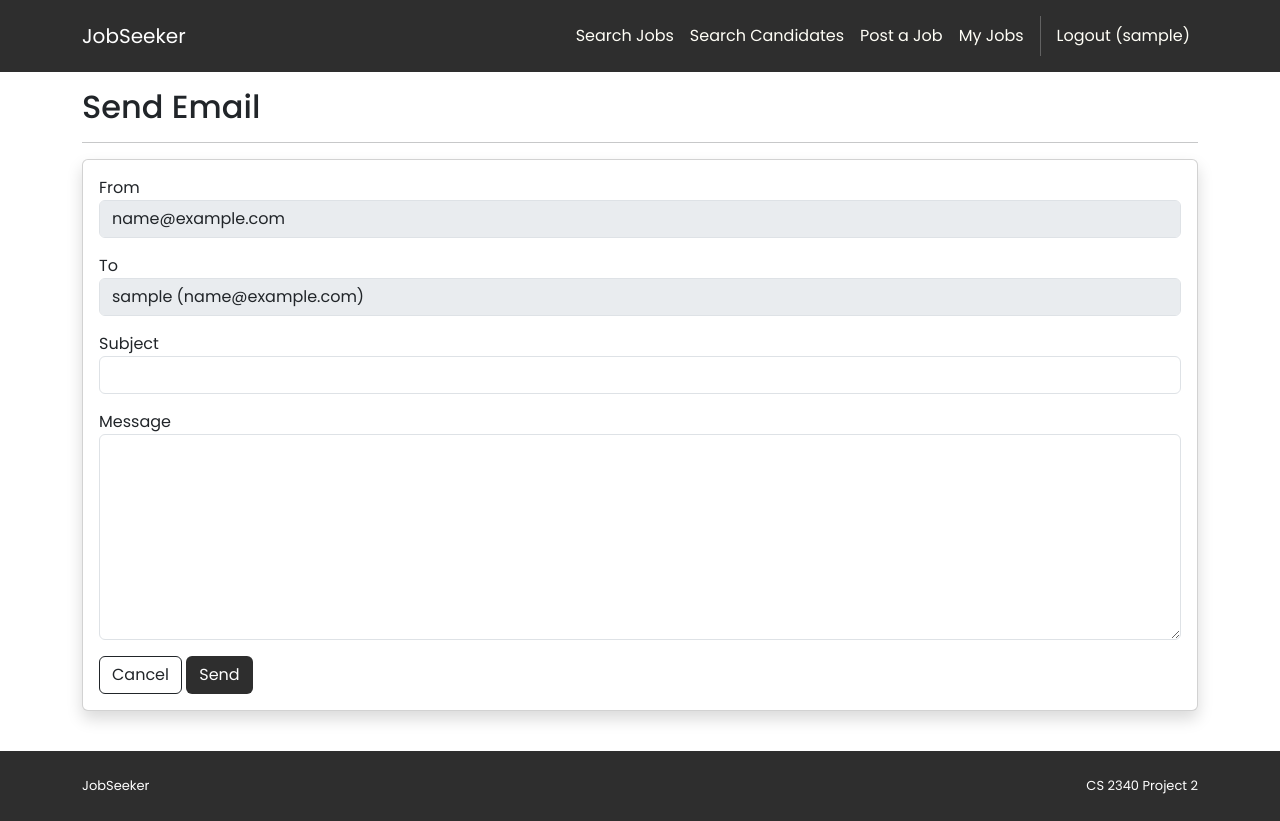
After one commit to anishneema/Jobseeker, a Django app: page /accounts/candidates/1/email/ in a window 1280 px wide. The commit adds this page. Run offline with Django 5.2, Linux system fonts and the light colour scheme; a user stored in the database is signed in; tables that the repository leaves empty hold one stand-in row (values such as "Sample post"); some libraries are stand-ins or nearby versions.

Commit message:
User story 15 - Recruiters can email candidates through the platform

```diff
--- a/accounts/forms.py
+++ b/accounts/forms.py
@@ -55,6 +55,15 @@ class SignUpForm(UserCreationForm):
                            'Company name is required for recruiters.')
         return cleaned_data
 
+class EmailCandidateForm(forms.Form):
+    subject = forms.CharField(max_length=200)
+    body = forms.CharField(widget=forms.Textarea(attrs={'rows': 8}))
+
+    def __init__(self, *args, **kwargs):
+        super().__init__(*args, **kwargs)
+        for name, field in self.fields.items():
+            field.widget.attrs.update({'class': 'form-control'})
+
 class JobSeekerProfileForm(forms.ModelForm):
     class Meta:
         model = JobSeekerProfile
--- /dev/null
+++ b/accounts/templates/accounts/email_candidate.html
@@ -0,0 +1,37 @@
+{% extends 'base.html' %}
+
+{% block content %}
+<div class="p-3">
+  <div class="container">
+
+    <h2>Send Email</h2>
+    <hr />
+
+    <form method="POST" class="card shadow p-3 mb-4">
+      {% csrf_token %}
+
+      <label>From</label>
+      <input type="text" class="form-control mb-3" value="{{ user.email }}" disabled>
+
+      <label>To</label>
+      <input type="text" class="form-control mb-3"
+             value="{{ template_data.candidate.username }} ({{ template_data.candidate.email }})" disabled>
+
+      <label>Subject</label>
+      {{ template_data.form.subject.errors }}
+      <div class="mb-3">{{ template_data.form.subject }}</div>
+
+      <label>Message</label>
+      {{ template_data.form.body.errors }}
+      <div class="mb-3">{{ template_data.form.body }}</div>
+
+      <div>
+        <a class="btn btn-outline-dark" href="{% url 'accounts.candidate_search' %}">Cancel</a>
+        <button class="btn bg-dark text-white" type="submit">Send</button>
+      </div>
+
+    </form>
+
+  </div>
+</div>
+{% endblock %}
--- a/accounts/urls.py
+++ b/accounts/urls.py
@@ -7,5 +7,6 @@ urlpatterns = [
     path('logout/', views.logout, name='accounts.logout'),
     path('profile/edit/', views.profile_edit, name='accounts.profile_edit'),
     path('profile/<int:user_id>/', views.profile_view, name='accounts.profile_view'),
-    path('candidates/',views.candidate_search,name='accounts.candidate_search')
+    path('candidates/',views.candidate_search,name='accounts.candidate_search'),
+    path('candidates/<int:user_id>/email/', views.email_candidate, name='accounts.email_candidate'),
 ]
--- a/accounts/views.py
+++ b/accounts/views.py
@@ -3,7 +3,8 @@ from django.shortcuts import render, redirect, get_object_or_404
 from django.contrib.auth import login as auth_login, authenticate, logout as auth_logout
 from django.contrib.auth.decorators import login_required
 from django.contrib.auth.models import User
-from .forms import SignUpForm, CustomErrorList, JobSeekerProfileForm
+from django.core.mail import EmailMessage
+from .forms import SignUpForm, CustomErrorList, JobSeekerProfileForm, EmailCandidateForm
 from .models import RecruiterProfile, JobSeekerProfile
 from django.contrib import messages
 
@@ -128,3 +129,35 @@ def candidate_search(request):
         request, 'accounts/candidate_search.html',
         {'template_data': template_data}
     )
+
+
+@login_required
+def email_candidate(request, user_id):
+    if not hasattr(request.user, 'recruiter_profile'):
+        return redirect('home.index')
+    profile = get_object_or_404(JobSeekerProfile, user__id=user_id)
+    candidate = profile.user
+    if not candidate.email:
+        messages.error(request, 'This candidate has no email on file.')
+        return redirect('accounts.candidate_search')
+    template_data = {}
+    template_data['title'] = 'Send Email'
+    template_data['candidate'] = candidate
+    if request.method == 'GET':
+        template_data['form'] = EmailCandidateForm()
+        return render(request, 'accounts/email_candidate.html',
+                      {'template_data': template_data})
+    form = EmailCandidateForm(request.POST)
+    if form.is_valid():
+        email = EmailMessage(
+            subject=form.cleaned_data['subject'],
+            body=form.cleaned_data['body'],
+            to=[candidate.email],
+            reply_to=[request.user.email],
+        )
+        email.send()
+        messages.success(request, f'Email sent to {candidate.username}.')
+        return redirect('accounts.candidate_search')
+    template_data['form'] = form
+    return render(request, 'accounts/email_candidate.html',
+                  {'template_data': template_data})
--- a/jobseeker/settings.py
+++ b/jobseeker/settings.py
@@ -99,6 +99,10 @@ STATICFILES_DIRS = [
 
 LOGIN_URL = '/accounts/login/'
 
+# Emails print in the runserver terminal instead of really sending
+EMAIL_BACKEND = 'django.core.mail.backends.console.EmailBackend'
+DEFAULT_FROM_EMAIL = 'noreply@jobseeker.com'
+
 MESSAGE_TAGS = {
     message_constants.ERROR: 'danger',
 }
```
Also changed, not shown: accounts/templates/accounts/candidate_search.html (+7 -0 lines), jobs/templates/jobs/application_detail.html (+7 -0 lines).
